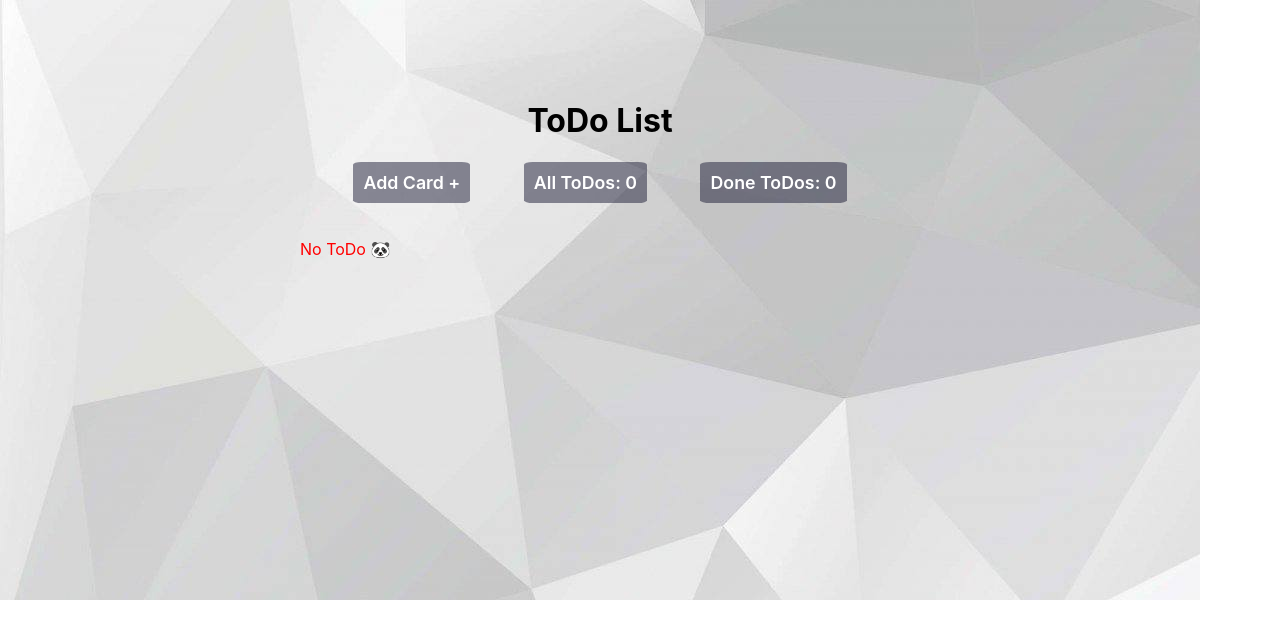
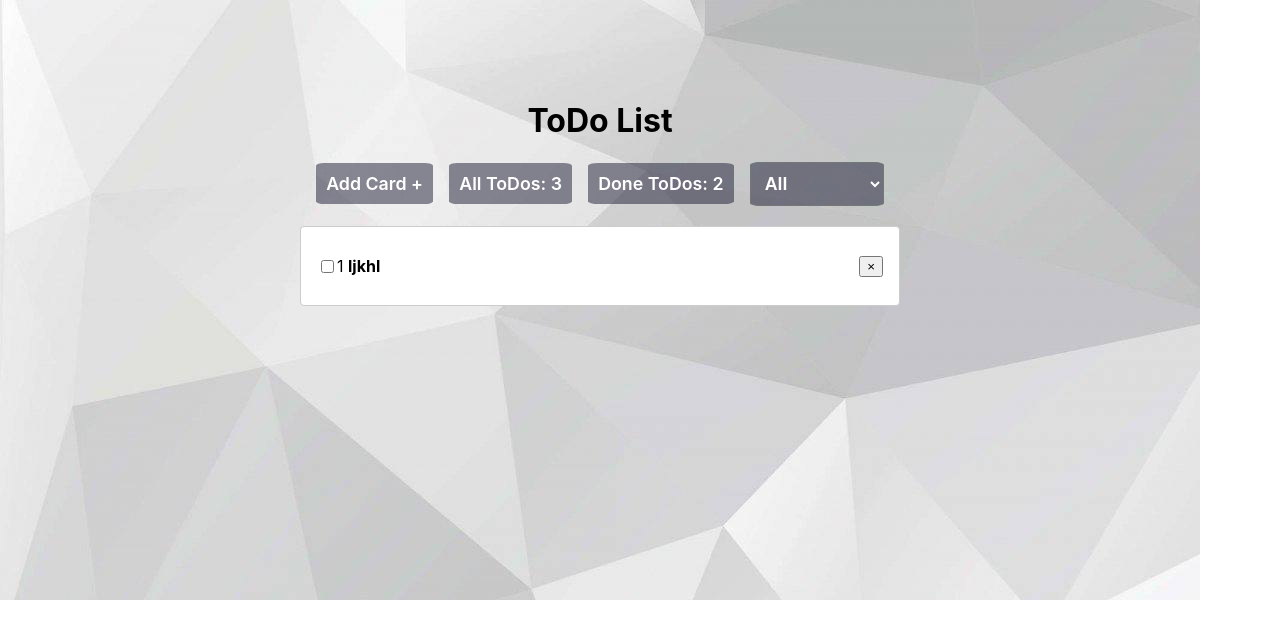
Before and after one commit to MariJumava/todo_list, a React (Create React App) app: page / in a window 1280 px wide. Shown: the top 638 px of the page. Built offline with nearby package versions, Linux system fonts and the light colour scheme; data requests are answered from the project's data file.

Commit message:
add: SelectedCard

```diff
--- a/db.json
+++ b/db.json
@@ -1,3 +1,19 @@
 {
-  "cards": []
+  "cards": [
+    {
+      "id": "6",
+      "title": "ве76р",
+      "completed": true
+    },
+    {
+      "id": "1",
+      "title": "ljkhl",
+      "completed": false
+    },
+    {
+      "id": "2",
+      "title": "bljhl",
+      "completed": true
+    }
+  ]
 }
--- a/src/App.js
+++ b/src/App.js
@@ -5,10 +5,12 @@ import { AddCard } from './components/addCard/AddCard.js';
 import { CreateCard } from './components/createCard/CreateCard.js';
 import { CompletedTodos } from './components/counters/AllTodos.js';
 import { AllTodos } from './components/counters/AllTodos.js';
+import { SelectedCard } from './components/counters/SelectedCard.js';
 import { toggleCard, setCardsAsync, addCardAsyncCall, removeCard } from './redux/thunk.js';
 
 export const App = () => {
   const [showButton, setShowButton] = useState(true);
+  const [state, setState] = useState('active')
   const cards = useSelector((state) => state.cards);
   const error = useSelector((state) => state.error);
 
@@ -41,6 +43,18 @@ const dispatch = useDispatch();
     setShowButton(false);
   };
 
+  const selectedCards = useMemo(
+    () => {
+    if (state === 'completed') {
+      return cards.filter(card => card.completed)
+    }
+    if (state === 'active') {
+      return cards.filter(card => !card.completed)
+    }
+    return cards
+  }, [cards, state]
+  )
+
   const completedCardsLength = useMemo(
     () => cards.filter((card) => card.completed)?.length,
     [cards]
@@ -51,16 +65,28 @@ const dispatch = useDispatch();
       <h1 className="title">ToDo List</h1>
       <div className="header-list">
         {showButton ? (
-          <CreateCard onClick={clickOnShowCardButton} />
+          <CreateCard
+          onClick={clickOnShowCardButton}
+          />
         ) : (
-          <AddCard addCard={addCard} closeCardModal={closeCardModal} />
+          <AddCard
+          addCard={addCard}
+          closeCardModal={closeCardModal}
+          />
         )}
-        <AllTodos cardCount={cards?.length || 0} />
-        <CompletedTodos completedCardsLength={completedCardsLength} />
+        <AllTodos
+        cardCount={cards?.length || 0}
+        />
+        <CompletedTodos
+        completedCardsLength={completedCardsLength}
+        />
+        <SelectedCard
+        setState={setState} />
       </div>
       {error}
       {cards && cards.length ? (
-        <Column cards={cards}
+        <Column
+        selectedCards={selectedCards}
         removeCard={deleteCard}
         onToggle={selectedCard}
         />
--- a/src/components/card/Card.js
+++ b/src/components/card/Card.js
@@ -1,6 +1,7 @@
 import './Card.css';
 
 export const Card = ({ card, index, removeCard, onChange }) => {
+
   return (
     <div className='card'>
       <span className={`card${card.completed && '_completed'}`}>
--- a/src/components/column/Column.js
+++ b/src/components/column/Column.js
@@ -1,9 +1,9 @@
 import { Card } from '../card/Card';
 
-export const Column = ({ cards, removeCard, onToggle }) => {
+export const Column = ({ selectedCards, removeCard, onToggle }) => {
   return (
     <div className="column">
-      {cards.map((card, index) => {
+      {selectedCards.map((card, index) => {
         return (
           <Card
             card={card}
--- a/src/components/counters/AllTodos.js
+++ b/src/components/counters/AllTodos.js
@@ -1,4 +1,3 @@
-
 
 export const AllTodos = ({ cardCount }) => {
     return (
--- /dev/null
+++ b/src/components/counters/SelectedCard.js
@@ -0,0 +1,21 @@
+import React, { useState } from 'react';
+
+export const SelectedCard = ({ setState }) => {
+  const [value, setValue] = useState();
+
+  return (
+    <select
+        className="card-btn"
+        value={value}
+        onChange={(event) => {
+        setValue(event.target.value)
+        setState(event.target.value)
+        }}
+    >
+      <option>All</option>
+      <option >Completed</option>
+      <option>Aсtive</option>
+
+    </select>
+  )
+}
```
